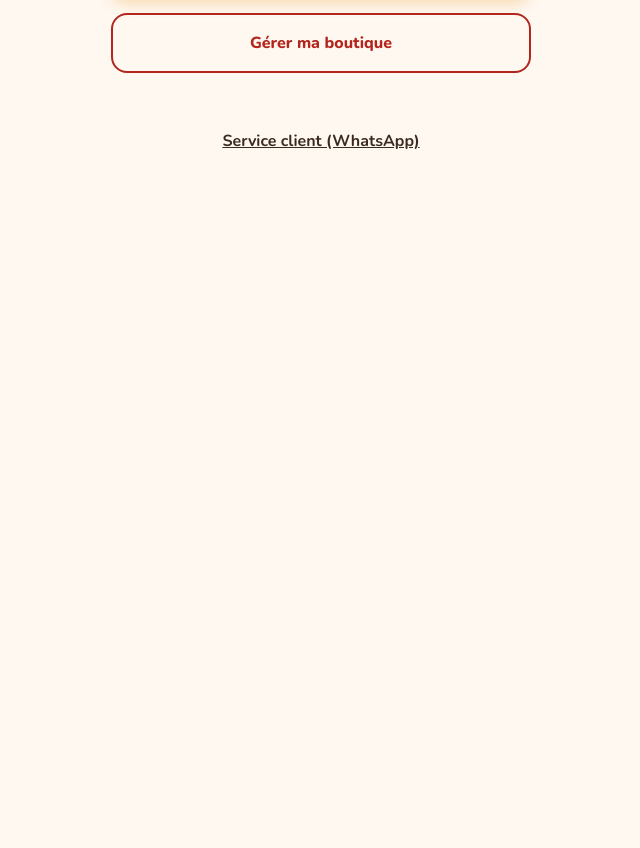
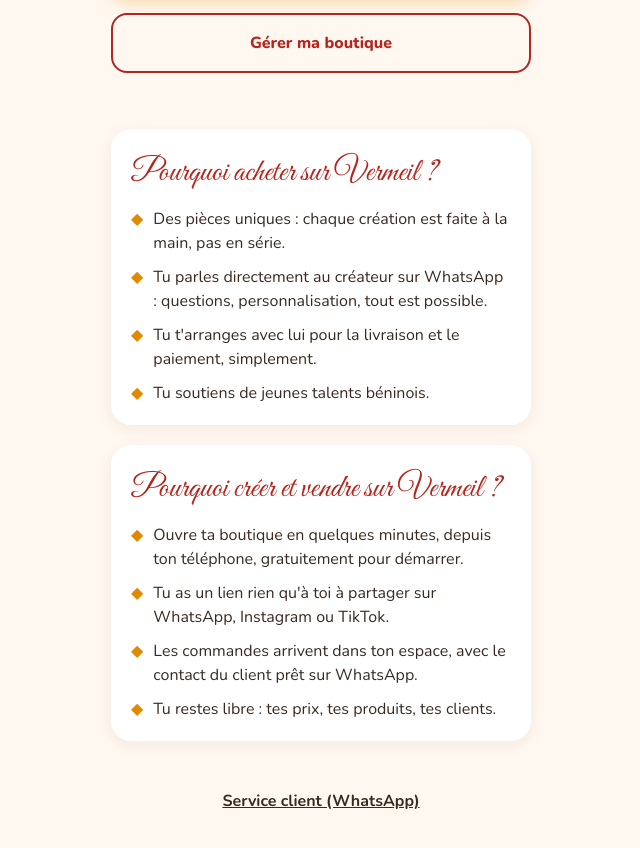
Before and after one commit to susanocontact11-sys/vermeil, a Next.js app: page / in a window 1280 px wide. Shown: the part 1020-1868 px from the top of the page, without its empty margins (319-959 px from the left). Before the commit the page ends 1229 px from the top, so only its background shows below. Built offline with nearby package versions, Linux system fonts and the light colour scheme.

Commit message:
Add Point component and update WhatsApp number

```diff
--- a/app/page.js
+++ b/app/page.js
@@ -1,7 +1,14 @@
 import Link from 'next/link';
-
+function Point({ children }) {
+  return (
+    <li style={{ display: 'flex', gap: 10, marginTop: 10 }}>
+      <span style={{ color: 'var(--or)' }}>◆</span>
+      <span>{children}</span>
+    </li>
+  );
+}
 // Remets ici ton numéro WhatsApp : indicatif 229 + numéro, sans + ni espaces
-const NUMERO_WHATSAPP = '229XXXXXXXXXX';
+const NUMERO_WHATSAPP = '2290193517846';
 const MESSAGE = "Bonjour Vermeil, j'ai besoin d'aide.";
 
 export default function Accueil() {
@@ -45,6 +52,33 @@
           </Link>
         </div>
       </section>
+                    <section style={{ padding: '8px 24px 40px' }}>
+        <div style={{ maxWidth: 420, margin: '0 auto', display: 'grid', gap: 20 }}>
+          <div className="carte" style={{ padding: 20 }}>
+            <h2 className="calli" style={{ fontSize: '2rem', color: 'var(--vermeil)' }}>
+              Pourquoi acheter sur Vermeil ?
+            </h2>
+            <ul style={{ listStyle: 'none', padding: 0 }}>
+              <Point>Des pièces uniques : chaque création est faite à la main, pas en série.</Point>
+              <Point>Tu parles directement au créateur sur WhatsApp : questions, personnalisation, tout est possible.</Point>
+              <Point>Tu t'arranges avec lui pour la livraison et le paiement, simplement.</Point>
+              <Point>Tu soutiens de jeunes talents béninois.</Point>
+            </ul>
+          </div>
+
+          <div className="carte" style={{ padding: 20 }}>
+            <h2 className="calli" style={{ fontSize: '2rem', color: 'var(--vermeil)' }}>
+              Pourquoi créer et vendre sur Vermeil ?
+            </h2>
+            <ul style={{ listStyle: 'none', padding: 0 }}>
+              <Point>Ouvre ta boutique en quelques minutes, depuis ton téléphone, gratuitement pour démarrer.</Point>
+              <Point>Tu as un lien rien qu'à toi à partager sur WhatsApp, Instagram ou TikTok.</Point>
+              <Point>Les commandes arrivent dans ton espace, avec le contact du client prêt sur WhatsApp.</Point>
+              <Point>Tu restes libre : tes prix, tes produits, tes clients.</Point>
+            </ul>
+          </div>
+        </div>
+      </section>
 
       <footer style={{ padding: '8px 24px 56px', textAlign: 'center' }}>
         <a
```
